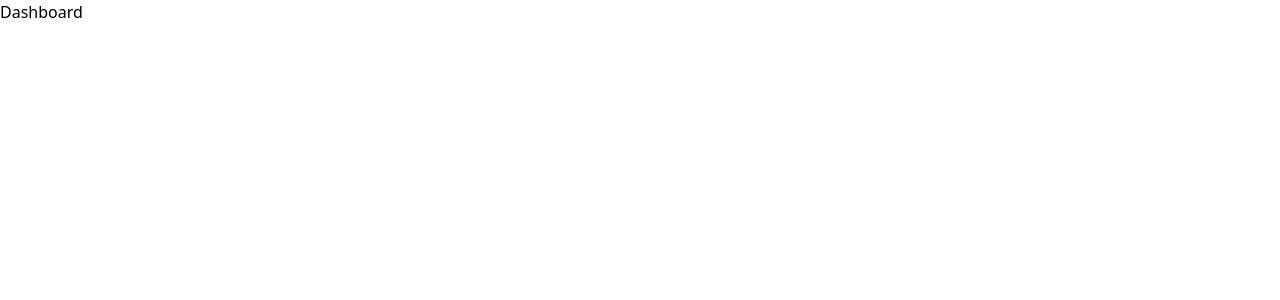
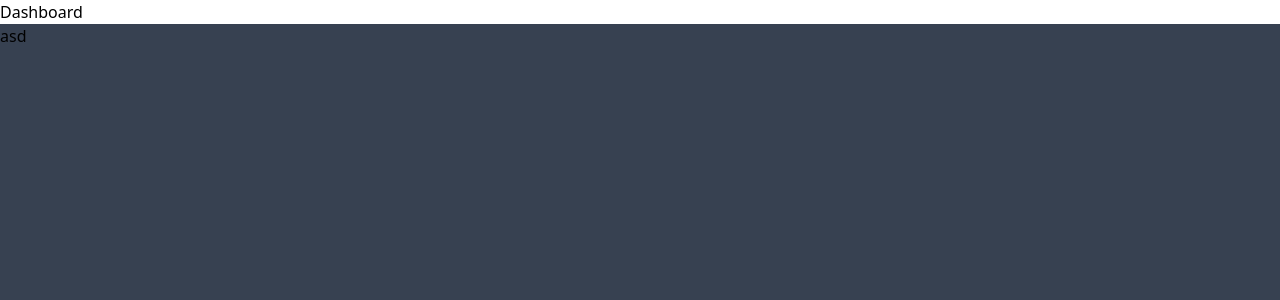
Before and after one commit to bside14-05/Front, a Next.js app: page /dashboard in a window 1280 px wide. Shown: the top 300 px of the page. Built offline with nearby package versions, Linux system fonts and the light colour scheme.

Commit message:
add : portal 임시 적용

```diff
--- /dev/null
+++ b/src/app/dashboard/ModalExample.tsx
@@ -0,0 +1,12 @@
+import Portal from "@/components/layout/Portal";
+
+function ModalExample() {
+  return (
+    <div>
+      <Portal selector="modal">
+        <div className="w-screen h-screen bg-gray-700">asd</div>
+      </Portal>
+    </div>
+  );
+}
+export default ModalExample;
--- a/src/app/dashboard/page.tsx
+++ b/src/app/dashboard/page.tsx
@@ -1,5 +1,12 @@
+import ModalExample from "./ModalExample";
+
 function Dashbaord() {
-  return <div>Dashboard</div>
+  return (
+    <div>
+      Dashboard
+      <ModalExample />
+    </div>
+  );
 }
 
 export default Dashbaord;
--- a/src/app/layout.tsx
+++ b/src/app/layout.tsx
@@ -12,7 +12,10 @@ export default function RootLayout({
 }) {
   return (
     <html lang="en">
-      <body>{children}</body>
+      <body>
+        <div>{children}</div>
+        <div id="modal"></div>
+      </body>
     </html>
   );
 }
--- /dev/null
+++ b/src/components/layout/Portal.tsx
@@ -0,0 +1,26 @@
+"use client";
+import { ReactNode, useEffect, useState } from "react";
+import ReactDOM from "react-dom";
+
+interface PortalProps {
+  children: ReactNode;
+  selector: string;
+}
+
+function Portal({ children, selector }: PortalProps) {
+  const [element, setElement] = useState<HTMLElement | null>(null);
+
+  useEffect(() => {
+    if (document) {
+      setElement(document.getElementById(selector));
+    }
+  }, []);
+
+  if (!element) {
+    return <></>;
+  }
+
+  return ReactDOM.createPortal(children, element);
+}
+
+export default Portal;
```
